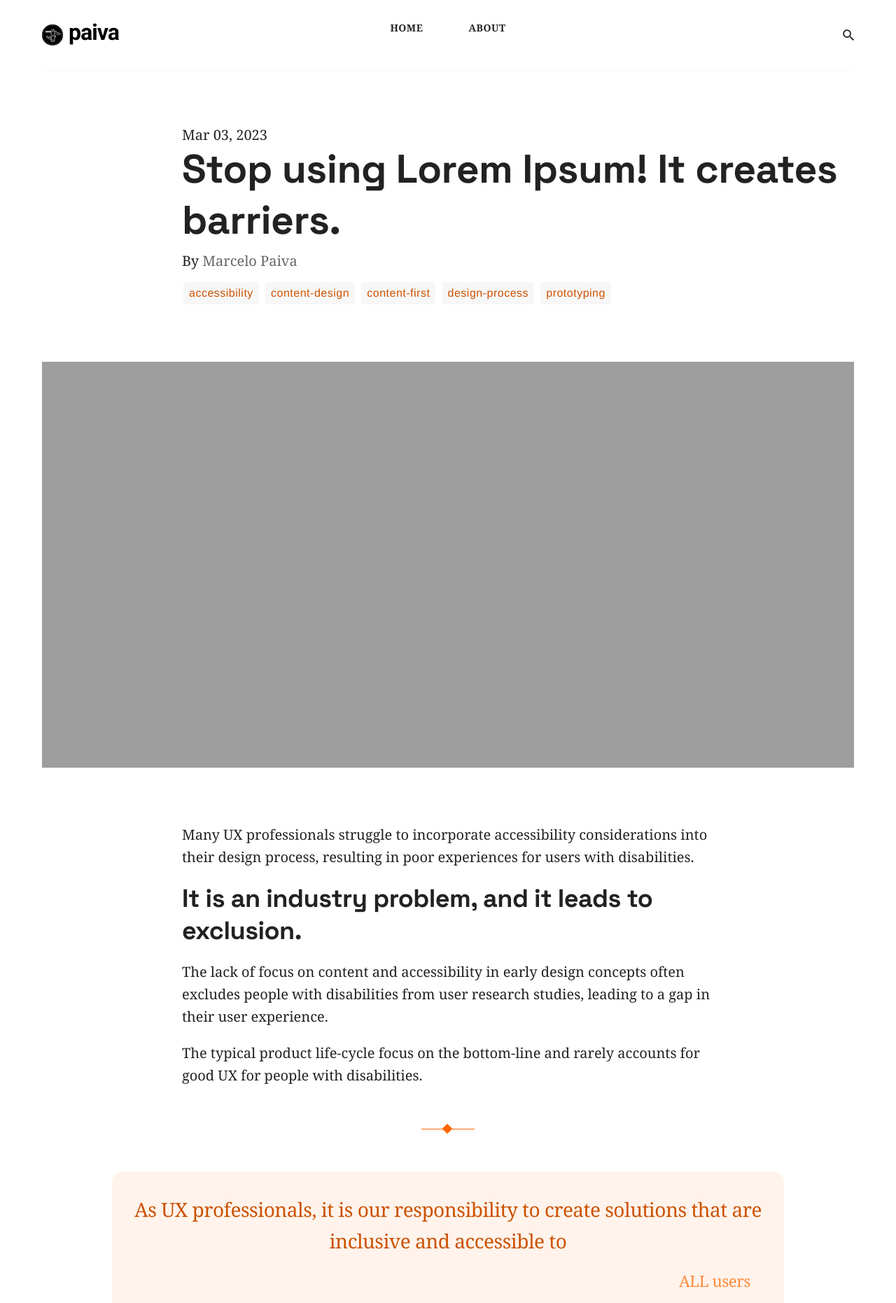
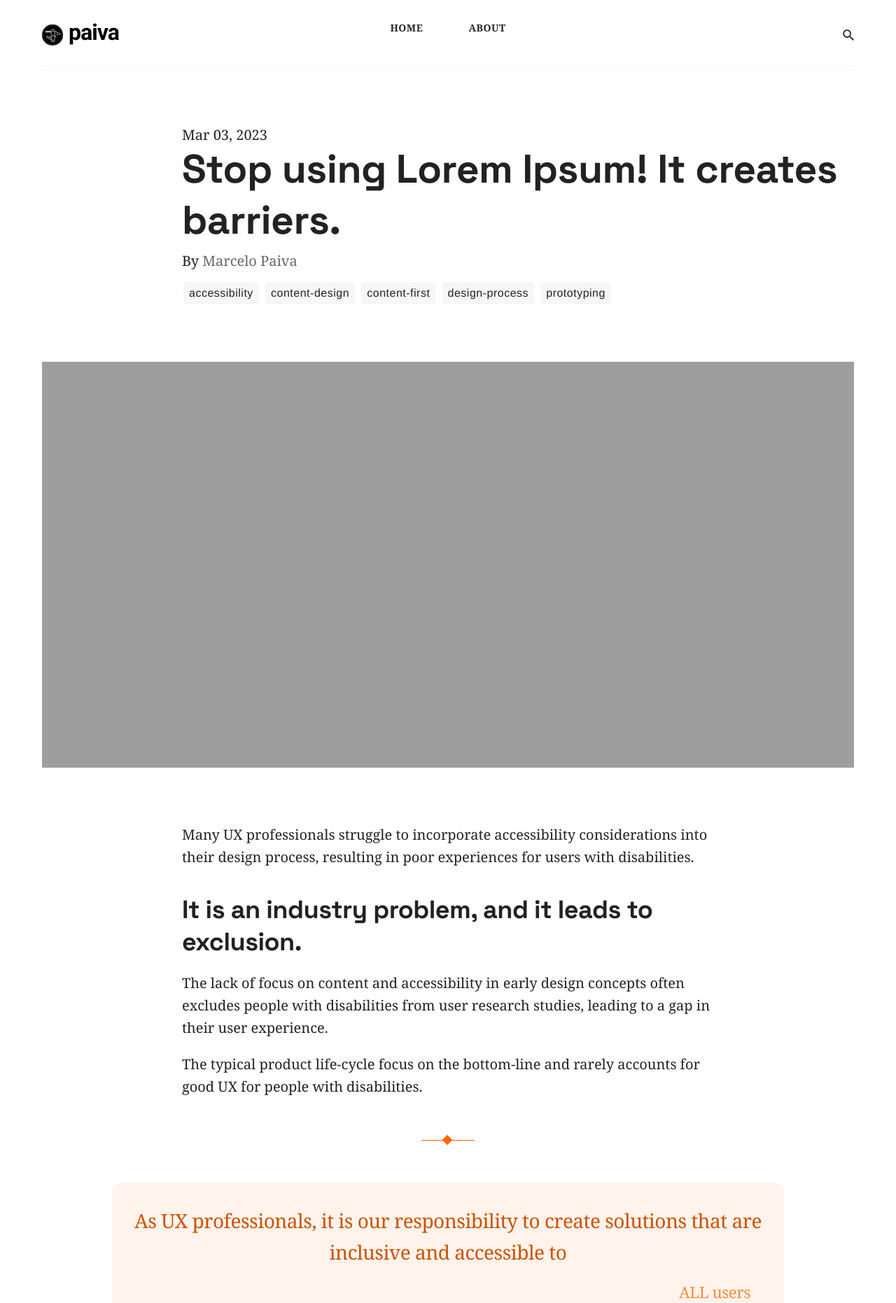
Before and after one commit to mpaiva/blog, a Jekyll site: the page built from _posts/2023-03-03-stop-using-lorem-ipsum.markdown, in a window 1280 px wide. Shown: the top 1862 px of the page at 70% size. Built offline with Jekyll 4.4.1, drawn with Linux system fonts in a browser that asks for light colours; nearby versions of some CDN libraries.

Commit message:
heading style and tag link removal

```diff
--- a/_layouts/post.html
+++ b/_layouts/post.html
@@ -30,8 +30,8 @@ layout: default
         <div class="post__info">
           <div class="post__tags">
             {% for tag in page.tags %}
-            <a href="{{ site.baseurl }}/tag/{{ tag }}" class="post__tags-tag"
-              >{{ tag }}</a
+            <span href="{{ site.baseurl }}/tag/{{ tag }}" class="post__tags-tag"
+              >{{ tag }}</span
             >
             {% endfor %}
           </div>
--- a/_sass/2-base/_base.scss
+++ b/_sass/2-base/_base.scss
@@ -50,6 +50,7 @@ h1 {
 h2 {
   font-size: $font-size-h2;
   color: $dark;
+  margin-top: $font-size-h2;
 }
 
 h3 {
```
